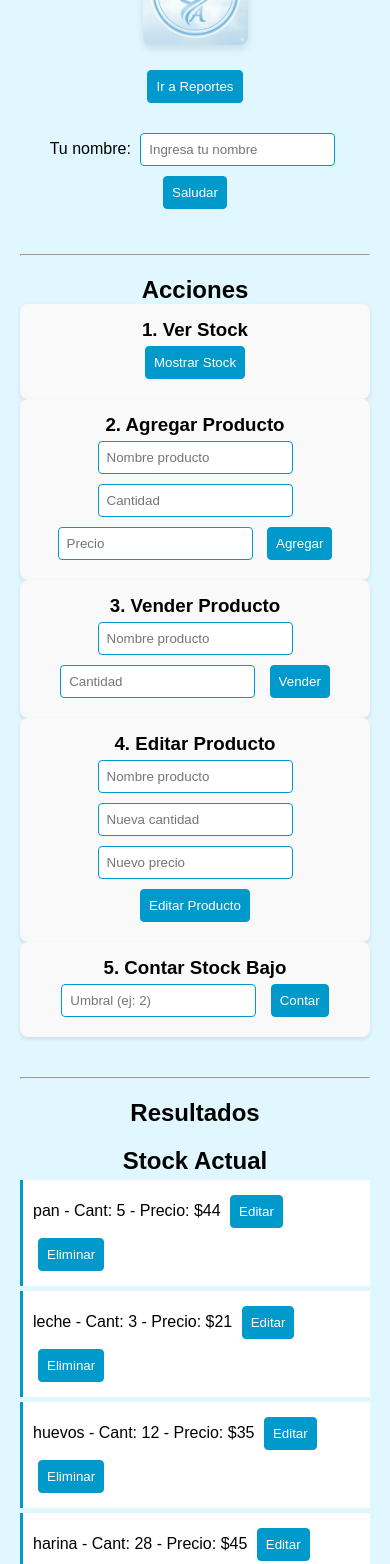
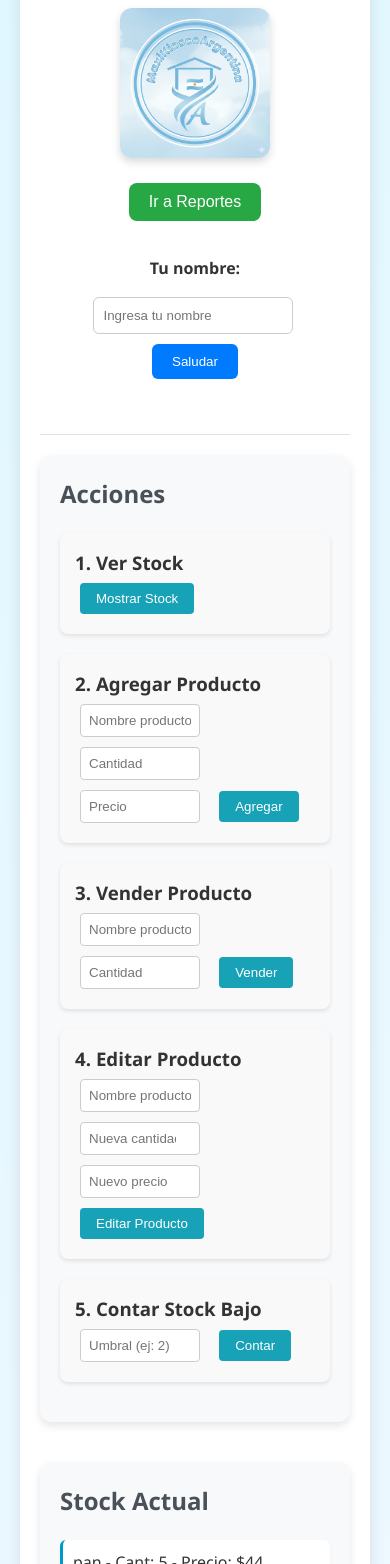
Before and after one commit to nikittoo/curso-javascript, a plain HTML site: page index.html in a window 390 px wide. Shown: the part 174-1738 px from the top of the page. Drawn offline with nearby package versions, Linux system fonts and the light colour scheme; some packages are replaced by stand-ins of ours; a script that the page names is missing.

Commit message:
Proyecto final

```diff
--- a/estilos/style.css
+++ b/estilos/style.css
@@ -5,11 +5,13 @@
 }
 
 body {
-  font-family: Arial, sans-serif;
-  background-color: #e0f7ff;
+  font-family: 'Segoe UI', Tahoma, Geneva, Verdana, sans-serif;
+  background: linear-gradient(135deg, #e0f7ff 0%, #f0f8ff 100%);
+  color: #333;
   padding: 20px;
   max-width: 1200px;
   margin: 0 auto;
+  line-height: 1.6;
 }
 
 #aplicacion {
@@ -17,35 +19,188 @@ body {
   flex-direction: column;
   align-items: center;
   width: 100%;
+  background: white;
+  border-radius: 12px;
+  box-shadow: 0 8px 16px rgba(0, 0, 0, 0.1);
+  padding: 30px;
+  margin-top: 20px;
 }
 
 h1 {
   color: #006b8f;
   text-align: center;
   margin-bottom: 20px;
+  font-size: 2.5em;
+  font-weight: bold;
+}
+
+#header-section {
+  display: flex;
+  justify-content: space-between;
+  align-items: center;
   width: 100%;
+  margin-bottom: 30px;
 }
 
 .kiosco-image {
-  max-width: 30%;
+  max-width: 150px;
   height: auto;
+  border-radius: 12px;
+  box-shadow: 0 4px 8px rgba(0, 0, 0, 0.15);
+}
+
+#navigation button {
+  background: #28a745;
+  color: white;
+  border: none;
+  padding: 10px 20px;
+  border-radius: 8px;
+  cursor: pointer;
+  font-size: 1em;
+  transition: background 0.3s;
+}
+
+#navigation button:hover {
+  background: #218838;
+}
+
+#greeting {
+  width: 100%;
+  text-align: center;
+  margin-bottom: 30px;
+}
+
+#greeting label {
   display: block;
-  margin: 0 auto 20px;
-  border-radius: 8px;
+  margin-bottom: 10px;
+  font-weight: bold;
+}
+
+#greeting input {
+  padding: 10px;
+  border: 1px solid #ccc;
+  border-radius: 6px;
+  margin-right: 10px;
+  width: 200px;
+}
+
+#greeting button {
+  background: #007bff;
+  color: white;
+  border: none;
+  padding: 10px 20px;
+  border-radius: 6px;
+  cursor: pointer;
+  transition: background 0.3s;
+}
+
+#greeting button:hover {
+  background: #0056b3;
+}
+
+#main-content {
+  display: flex;
+  gap: 40px;
+  width: 100%;
+  margin-bottom: 30px;
+}
+
+#actions {
+  flex: 1;
+  background: #f8f9fa;
+  padding: 20px;
+  border-radius: 12px;
   box-shadow: 0 4px 8px rgba(0, 0, 0, 0.1);
 }
 
-#navigation, #greeting, #actions, #output, #mostrarStock, #reportes {
-  width: 100%;
-  max-width: 800px;
-  text-align: center;
+#actions h2 {
   margin-bottom: 20px;
+  color: #495057;
 }
 
-#actions {
-  grid-template-columns: repeat(auto-fit, minmax(250px, 1fr));
-  gap: 20px;
-  justify-items: stretch;
+#actions div {
+  margin-bottom: 20px;
+  padding: 15px;
+  background: white;
+  border-radius: 8px;
+  box-shadow: 0 2px 4px rgba(0, 0, 0, 0.05);
+}
+
+#actions input {
+  padding: 8px;
+  border: 1px solid #ccc;
+  border-radius: 4px;
+  margin-right: 10px;
+  width: 120px;
+}
+
+#actions button {
+  background: #17a2b8;
+  color: white;
+  border: none;
+  padding: 8px 16px;
+  border-radius: 4px;
+  cursor: pointer;
+  transition: background 0.3s;
+}
+
+#actions button:hover {
+  background: #138496;
+}
+
+#mostrarStock {
+  flex: 1;
+  background: #f8f9fa;
+  padding: 20px;
+  border-radius: 12px;
+  box-shadow: 0 4px 8px rgba(0, 0, 0, 0.1);
+}
+
+#mostrarStock h2 {
+  margin-bottom: 20px;
+  color: #495057;
+}
+
+#listaStock div {
+  padding: 10px;
+  margin-bottom: 10px;
+  background: white;
+  border-radius: 6px;
+  box-shadow: 0 1px 3px rgba(0, 0, 0, 0.05);
+}
+
+#output {
+  width: 100%;
+  background: #f8f9fa;
+  padding: 20px;
+  border-radius: 12px;
+  box-shadow: 0 4px 8px rgba(0, 0, 0, 0.1);
+  text-align: center;
+}
+
+hr {
+  width: 100%;
+  border: none;
+  height: 1px;
+  background: #dee2e6;
+  margin: 30px 0;
+}
+
+/* Responsive */
+@media (max-width: 768px) {
+  #header-section {
+    flex-direction: column;
+    gap: 20px;
+  }
+  #main-content {
+    flex-direction: column;
+  }
+  #aplicacion {
+    padding: 20px;
+  }
+  h1 {
+    font-size: 2em;
+  }
 }
 
 #actions div {
@@ -111,3 +266,44 @@ hr {
 .swal-cancelar-boton {
   background-color: #d33 !important;
 }
+/* Estilos para reportes.html */
+#reportes {
+  width: 100%;
+  background: #f8f9fa;
+  padding: 20px;
+  border-radius: 12px;
+  box-shadow: 0 4px 8px rgba(0, 0, 0, 0.1);
+  margin-bottom: 30px;
+}
+
+#reportes h2 {
+  margin-bottom: 20px;
+  color: #495057;
+}
+
+#reportes div {
+  margin-bottom: 20px;
+  padding: 15px;
+  background: white;
+  border-radius: 8px;
+  box-shadow: 0 2px 4px rgba(0, 0, 0, 0.05);
+}
+
+#reportes h3 {
+  margin-bottom: 10px;
+  color: #006b8f;
+}
+
+#reportes ul {
+  list-style: none;
+  padding: 0;
+}
+
+#reportes li {
+  padding: 8px 0;
+  border-bottom: 1px solid #eee;
+}
+
+#reportes li:last-child {
+  border-bottom: none;
+}
--- a/index.html
+++ b/index.html
@@ -1,5 +1,5 @@
 <!DOCTYPE html>
-<html lang="en">
+<html lang="es">
 
 <head>
     <meta charset="UTF-8">
@@ -17,10 +17,12 @@
 <body>
         <div id="aplicacion">
         <h1>Simulador de Stock - <span id="nombreKiosco"></span></h1>
+
+        <div id="header-section">
             <img src="assets/kiosco.jpg" alt="Imagen del kiosco" class="kiosco-image">
-
             <div id="navigation">
                 <button id="btnIrReportes" onclick="location.href='html/reportes.html'">Ir a Reportes</button>
+            </div>
         </div>
 
         <div id="greeting">
@@ -32,6 +34,7 @@
 
         <hr>
 
+        <div id="main-content">
             <div id="actions">
                 <h2>Acciones</h2>
 
@@ -70,17 +73,18 @@
                 </div>
             </div>
 
+            <div id="mostrarStock">
+                <h2>Stock Actual</h2>
+                <div id="listaStock"></div>
+            </div>
+        </div>
+
         <hr>
 
         <div id="output">
             <h2>Resultados</h2>
             <div id="resultados"></div>
         </div>
-
-        <div id="mostrarStock">
-            <h2>Stock Actual</h2>
-            <div id="listaStock"></div>
-        </div>
     </div>
 </body>
 </html>
```
Also changed, not shown: html/reportes.html (+6 -4 lines). Lines whose indentation alone changed are shown as unchanged.
